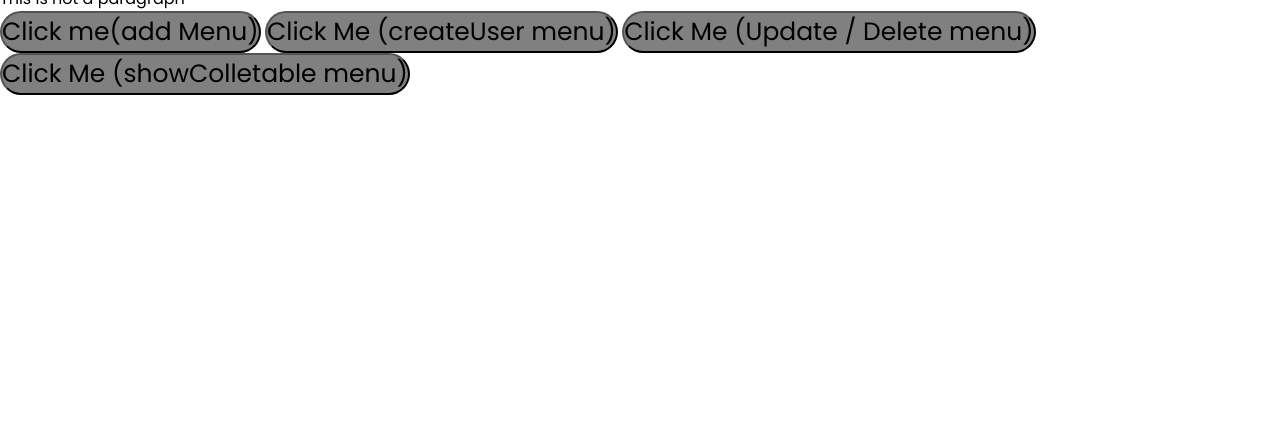
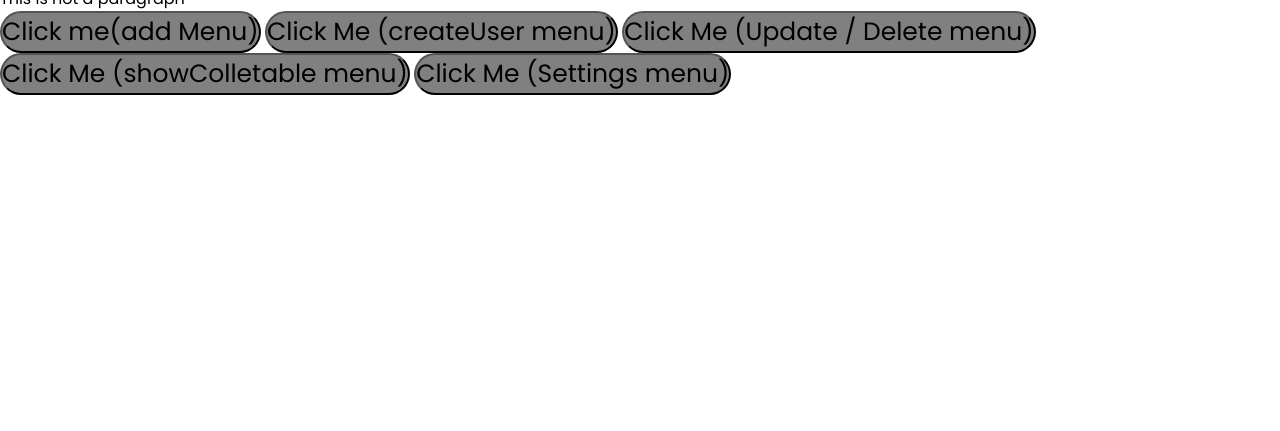
Before and after one commit to NathanBaker5901/3444-Group-7, a plain HTML site: page index.html in a window 1280 px wide. Shown: the part 369-800 px from the top of the page. Drawn offline with nearby package versions, Linux system fonts and the light colour scheme.

Commit message:
Update index.html
Added the settings button

```diff
--- a/index.html
+++ b/index.html
@@ -46,5 +46,11 @@
         Click Me (showColletable menu)
         </button>
     </a>
+    <!-- Test Button for settings menu -->
+    <a href="settings.html">
+        <button style="font-size:25px; background-color: grey; border-radius: 25px;">
+        Click Me (Settings menu)
+        </button>
+    </a>
 </body>
 </html>
```
